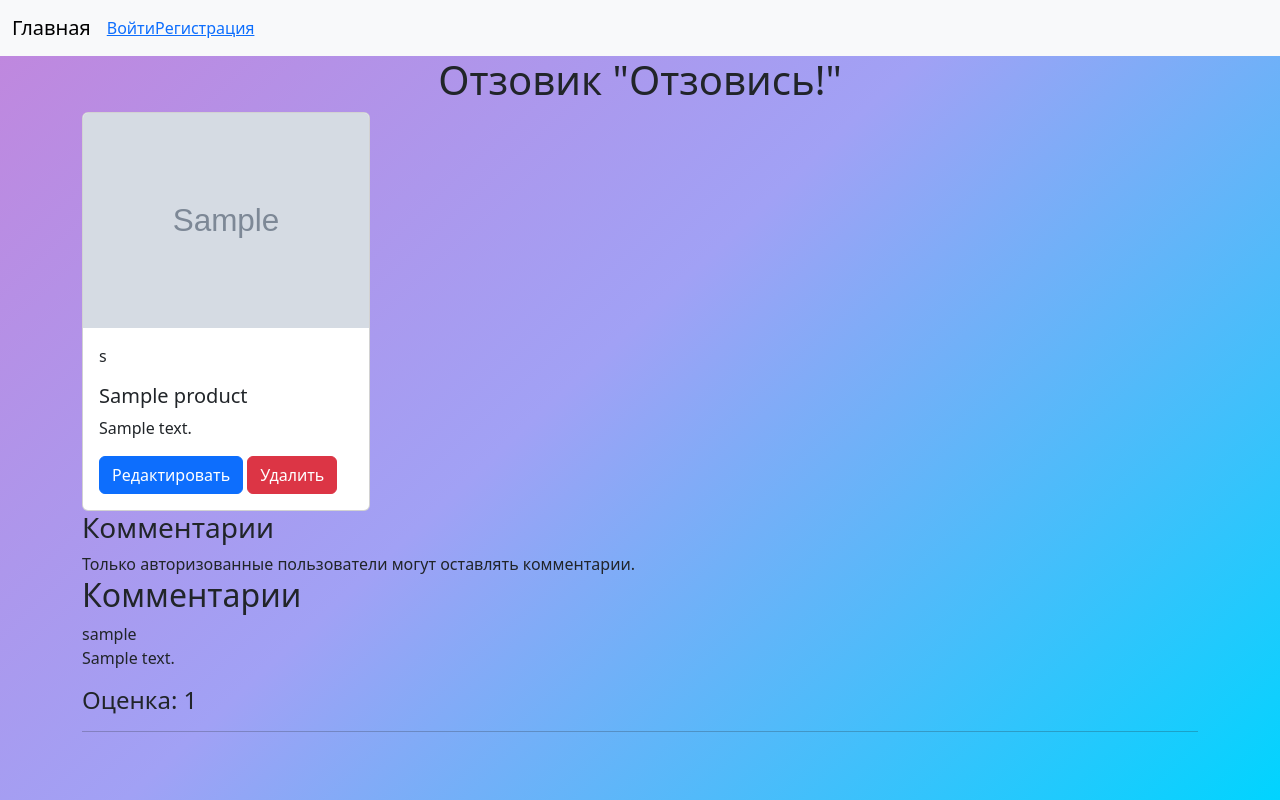
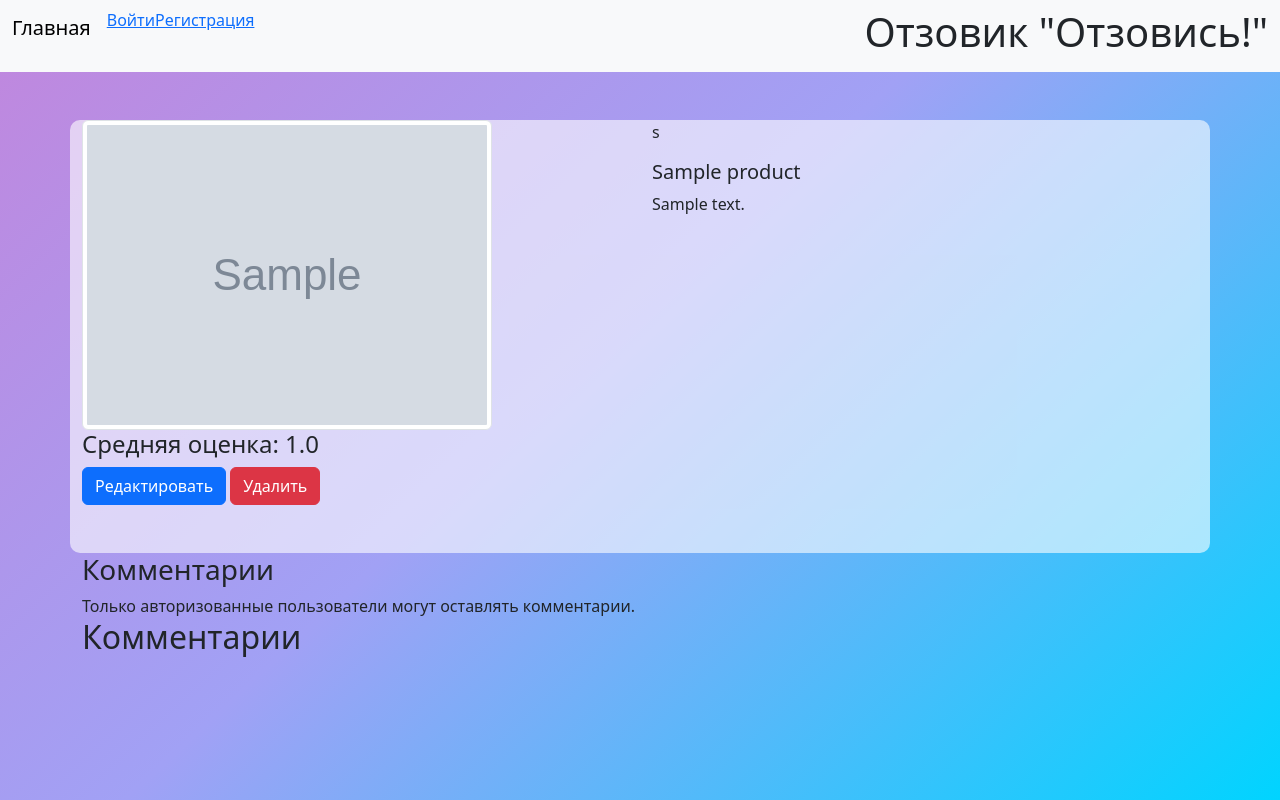
Before and after one commit to TalkingCoffeePot/yurmashev_radmir_test_work8, a Django app: page /products/1 in a window 1280 px wide. Run offline with Django 5.2, Linux system fonts and the light colour scheme; tables that the repository leaves empty hold one stand-in row (values such as "Sample post"); grey boxes marked "Sample" are stand-in pictures; parts of the project's set-up code (start-up, migrations or seed data) failed here and were passed over.

Commit message:
On branch main  Changes to be committed: 	modified:   fixtures/dump.json 	new file:   media/products/poco.png 	new file:   media/products/poco_Xcpi6NF.png 	modified:   products/admin.py 	modified:   products/forms.py 	new file:   products/migrations/0004_alter_review_rate.py     modified:   products/models.py 	modified:   products/views.py 	modified:   reviews/settings.py 	modified:   reviews/urls.py 	modified:   static/css/main_style.css 	modified:   templates/base.html 	modified:   templates/products/product_detailed.html
    Добавлены стили
    Добавлена корректная работа отзывов в карточке товара

```diff
--- a/source/products/admin.py
+++ b/source/products/admin.py
@@ -15,7 +15,7 @@ class ProductsAdmin(admin.ModelAdmin):
 @admin.register(Review)
 class ReviewAdmin(admin.ModelAdmin):
     list_display = [
-        'author',
+        'get_author',
         'product',
         'text',
         'rate',
@@ -25,7 +25,7 @@ class ReviewAdmin(admin.ModelAdmin):
     ]
     @admin.display(ordering='author__username')
     def get_author(self, obj):
-        return User.objects.get(id=obj.author).username
+        return User.objects.get(username=obj.author).id
     @admin.display(ordering='product__title')
     def get_product(self, obj):
         return Products.objects.get(id=obj.product).title
--- a/source/products/forms.py
+++ b/source/products/forms.py
@@ -1,4 +1,4 @@
-from django.forms import ModelForm
+from django.forms import ModelForm, TextInput, RadioSelect, Textarea
 from products.models import Products, Review
 
 class ProductForm(ModelForm):
@@ -12,6 +12,7 @@ class ProductForm(ModelForm):
         ]
 
 class ReviewForm(ModelForm):
+    RATE = [1, 2, 3, 4, 5]
     class Meta:
         model = Review
         fields = [
@@ -20,3 +21,12 @@ class ReviewForm(ModelForm):
             'text',
             'rate',
         ]
+        widgets = {
+            'text': Textarea(attrs={
+                'class': 'form-control',
+                'placeholder': 'Оставьте комментарий'
+            }),
+            'rate': RadioSelect(attrs={
+                'class': 'btn btn-primary'
+            })
+        }
--- a/source/products/models.py
+++ b/source/products/models.py
@@ -1,5 +1,6 @@
 from django.db import models
 from django.contrib.auth.models import User
+from django.db.models import Avg
 
 # Create your models here.
 
@@ -14,6 +15,11 @@ class Products(models.Model):
     description = models.TextField('Описание', max_length=100)
     image = models.ImageField('Картинка', upload_to='products')
 
+    def get_avg_rate(self):
+        this_reviews = self.p_review.filter(moderate=True)
+        avg_sum = this_reviews.aggregate(Avg('rate'))
+        return avg_sum['rate__avg']
+
 
 class Review(models.Model):
     RATING = (
@@ -26,10 +32,16 @@ class Review(models.Model):
     author = models.ForeignKey(User, verbose_name='Автор', related_name='a_review', on_delete=models.SET_NULL, blank=True, null=True)
     product = models.ForeignKey(Products, verbose_name='Продукт', related_name='p_review', on_delete=models.CASCADE, blank=True, null=True)
     text = models.TextField('Текст отзыва', max_length=1500)
-    rate = models.IntegerField('Оценка', choices=RATING)
+    rate = models.IntegerField('Оценка', choices=RATING, blank=False, default=1)
     moderate = models.BooleanField('Модерация', default=False)
     date_add = models.DateField('Дата публикации', auto_now_add=True)
     date_edit = models.DateField('Дата редактирования', auto_now=True)
 
     def save(self, *args, **kwargs):
         super().save(*args, **kwargs)
+
+    def get_author(self):
+        return User.objects.get(username=self.author)
+
+    def get_product(self):
+        return Products.objects.get(id=self.product)
--- a/source/products/views.py
+++ b/source/products/views.py
@@ -1,3 +1,4 @@
+from typing import Any
 from django.shortcuts import render
 from django.urls import reverse, reverse_lazy
 from django.http import HttpResponse, HttpResponseRedirect
@@ -14,24 +15,36 @@ class ProductListView(ListView):
     context_object_name = 'products'
     model = Products
 
-class ProductDetailedView(FormView, DetailView):
+class ProductDetailedView(FormMixin, DetailView):
     template_name = 'products/product_detailed.html'
     model = Products
     form_class = ReviewForm
     context_object_name = 'product'
     pk_url_kwarg = 'product_pk'
 
+    def get_context_data(self, **kwargs: Any) -> dict[str, Any]:
+
+        context = super().get_context_data(**kwargs)
+        context['product'] = self.get_object()
+        return context
+
+    def get_success_url(self, **kwargs) -> str:
+        return reverse_lazy('detailed_product', kwargs={'product_pk': self.get_object().id})
+
     def post(self, request, *args, **kwargs):
         form = self.get_form()
         print(kwargs)
         if form.is_valid():
-            print(request.user.id)
-            form.save(commit=False)
-            form.author = request.user.id
-            form.product = get_object_or_404(Products, pk=self.kwargs.get('product_pk'))
-            print('yes')
-            form.save()
-        return reverse_lazy('detailed_product', pk=self.kwargs.get('product_pk'))
+            return self.form_valid(form)
+
+    def form_valid(self, form):
+        self.object = form.save(commit=False)
+        self.object.author = self.request.user
+        self.object.product = self.get_object()
+        print(self.get_object())
+        self.object.save()
+        return super().form_valid(form)
+
 
 class ProductCreateView(CreateView):
     template_name = 'products/product_create.html'
@@ -57,16 +70,3 @@ class ProductDeleteView(DeleteView):
     context_object_name = 'product'
     success_url = reverse_lazy('product_list')
     #permission_required = 'main_app.delete_projects'
-
-class ReviewView(View):
-    def post(self, request, *args, **kwargs):
-        form = ReviewForm(request.POST)
-        if form.is_valid():
-            product = Products.objects.filter(pk=self.kwargs.get('pk'))
-            comment = form.save(commit=False)
-            comment.author = request.user
-            comment.product = product
-            comment.save()
-            print(request)
-            return HttpResponse(status=200)
-        return reverse('detailed_product', kwargs={'product_pk': product.id})
--- a/source/reviews/settings.py
+++ b/source/reviews/settings.py
@@ -123,7 +123,7 @@ USE_TZ = True
 # https://docs.djangoproject.com/en/5.0/howto/static-files/
 
 STATIC_URL = '/static/'
-STATIFILES_DIRS = [
+STATICFILES_DIRS = [
     BASE_DIR / 'static'
 ]
 
--- a/source/reviews/urls.py
+++ b/source/reviews/urls.py
@@ -16,7 +16,7 @@ Including another URLconf
 """
 from django.contrib import admin
 from django.urls import path, include
-from products.views import ProductListView, ProductDetailedView, ProductCreateView, ProductUpdateView, ProductDeleteView, ReviewView
+from products.views import ProductListView, ProductDetailedView, ProductCreateView, ProductUpdateView, ProductDeleteView
 from django.conf import settings
 from django.conf.urls.static import static
 
--- a/source/static/css/main_style.css
+++ b/source/static/css/main_style.css
@@ -1,11 +1,12 @@
-html {
-    height: 100%;
-}
 
 body {
     margin: 0;
-    background: rgb(193,134,221);
-    background: linear-gradient(137deg, rgba(193,134,221,1) 0%, rgba(161,161,245,1) 46%, rgba(0,212,255,1) 100%);
+    height: 100vh;
+    background: linear-gradient(137deg, rgba(193,134,221,1) 0%, rgba(161,161,245,1) 46%, rgba(0,212,255,1) 100%) !important;
+    background-size: cover !important;
+    background-repeat: no-repeat !important;
+    background-attachment: fixed !important;
+    z-index: -1;
 }
 ul {
     list-style-type:  none;
@@ -13,12 +14,11 @@ ul {
 h1 {
     text-align: center;
 }
-.prod_container {
-    margin: 0;
-    display: flex;
-    flex-direction: column;
-    align-items: center;
+.prod_card, .prod_comments {
+    background-color: rgba(255, 255, 255, 0.6);
+    border-radius: 10px;
 }
+
 .prod_box {
     border: 3px solid transparent;
     border-radius: 15px;
--- a/source/templates/base.html
+++ b/source/templates/base.html
@@ -7,20 +7,20 @@
          content="width=device-width, user-scalable=no, initial-scale=1.0, maximum-scale=1.0, minimum-scale=1.0">
     <meta http-equiv="X-UA-Compatible" content="ie=edge">
     <title>{% block title %}Task manager{% endblock %}</title>
+    <link href="https://cdn.jsdelivr.net/npm/bootstrap@5.3.2/dist/css/bootstrap.min.css" rel="stylesheet" integrity="sha384-T3c6CoIi6uLrA9TneNEoa7RxnatzjcDSCmG1MXxSR1GAsXEV/Dwwykc2MPK8M2HN" crossorigin="anonymous">
     <link rel="stylesheet" href="{% block style %}{% endblock %}">
-    <link href="https://cdn.jsdelivr.net/npm/bootstrap@5.3.2/dist/css/bootstrap.min.css" rel="stylesheet" integrity="sha384-T3c6CoIi6uLrA9TneNEoa7RxnatzjcDSCmG1MXxSR1GAsXEV/Dwwykc2MPK8M2HN" crossorigin="anonymous">
   </head>
 
-<body>
-
+<body class="bg-transparent">
   <nav class="navbar navbar-expand-lg bg-body-tertiary">
-    <div class="container-fluid">
-      <a class="navbar-brand" href="{% url 'product_list' %}">Главная</a>
+      <div class="container-fluid align-items-start justify-content-between">
         <button class="navbar-toggler" type="button" data-bs-toggle="collapse" data-bs-target="#navbarNavAltMarkup" aria-controls="navbarNavAltMarkup" aria-expanded="false" aria-label="Toggle navigation">
           <span class="navbar-toggler-icon"></span>
         </button>
-      <div class="collapse navbar-collapse" id="navbarNavAltMarkup">
+        <div class="collapse navbar-collapse flex-grow-0" id="navbarNavAltMarkup">
           <div class="navbar-nav">
+            <a class="navbar-brand " href="{% url 'product_list' %}">Главная</a>
+
             {% if user.is_authenticated %}
             <a href="{% url 'accounts:log_out' %}" class="nav-link">Выход</a>
             <a href="" class="nav-link">Привет, {{ user.username }}!</a>
@@ -31,6 +31,9 @@
             {% endif %}
           </div>
           </div>
+          <div class="">
+            <h1>Отзовик "Отзовись!"</h1>
+          </div>
       </div>
   </nav>
 
--- a/source/templates/products/product_detailed.html
+++ b/source/templates/products/product_detailed.html
@@ -4,15 +4,19 @@
 {% block title %}Main Page{% endblock %}
 {% block style %}{% static 'css/main_style.css' %}{% endblock %}
 {% block content %}
-        <h1>Отзовик "Отзовись!"</h1>
+        <div class="task_container mt-5">
+            <div class=" prod_card row">
+                <div class="col-6">
+                    <img src="{{product.image.url}}" class="img-thumbnail" alt="...">
+                </div>
 
-        <div class="task_container">
-            <div class="card" style="width: 18rem;">
-                <img src="{{product.image.url}}" class="card-img-top" alt="...">
-                <div class="card-body">
-                    <p class="card-text">{{product.category}}</p>
-                    <h5 class="card-title">{{product.title}}</h5>
-                    <p class="card-text">{{product.description}}</p>
+                <div class="col-6">
+                    <p class="">{{product.category}}</p>
+                    <h5 class="">{{product.title}}</h5>
+                    <p class="">{{product.description}}</p>
+                </div>
+                <div class="col-6 mb-5">
+                    <h4>Средняя оценка: {{product.get_avg_rate}}</h4>
                     <a href="{% url 'update_product' product.pk %}" class="btn btn-primary">Редактировать</a>
                     <a href="{% url 'delete_product' product.pk %}" class="btn btn-danger">Удалить</a>
                 </div>
@@ -22,10 +26,15 @@
               <h3 id="write_comment">Написать комментарий</h3>
               <form method="post">
               {% csrf_token %}
-                <!-- <textarea name="text"></textarea>
-                <input type="number" name="rate"> -->
-                {{form.text}}
-                {{form.rate}}
+              <div class="row">
+                    <div class="col-10">
+                        {{form.text}}
+                    </div>
+                    <div class="col-2">
+                        {{form.rate}}
+                    </div>
+                </div>
+
                 <button type="submit" class="btn btn-primary">Комментировать</button>
               </form>
           {% else %}
@@ -38,16 +47,22 @@
                   </div>
               </div>
               {% endif %}
+
             <h2>Комментарии</h2>
+            <div class="prod_comments px-3">
             {% for review in product.p_review.all %}
+                {% if review.moderate %}
                 <div class="task_box">
-                    <span>{{review.author}}</span>
+                    <span class="fs-4 fw-medium">{{review.get_author}} | {{review.get_author.email}}</span>
                     <p>{{review.text}}</p>
                     <h4>Оценка: {{review.rate}}</h4>
                 </div>
                 <hr>
-                {% empty %}
+                {% endif %}
+            {% empty %}
                 <p>Отзывов пока нет</p>
             {% endfor %}
+            </div>
+
         </div>
 {% endblock %}
```
Also changed, not shown: source/fixtures/dump.json (+39 -0 lines), source/media/products/poco.png (added), source/media/products/poco_Xcpi6NF.png (added), source/products/migrations/0004_alter_review_rate.py (added). Lines whose indentation alone changed are shown as unchanged.
